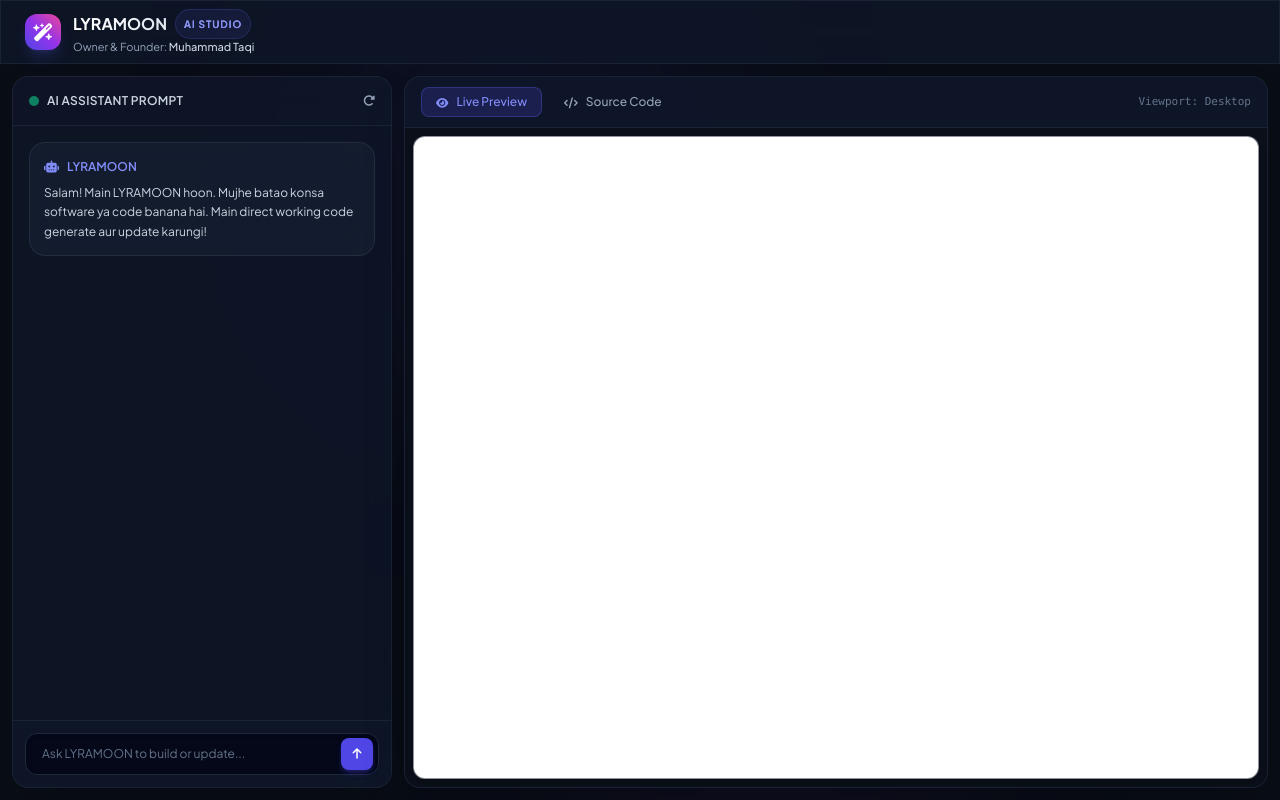
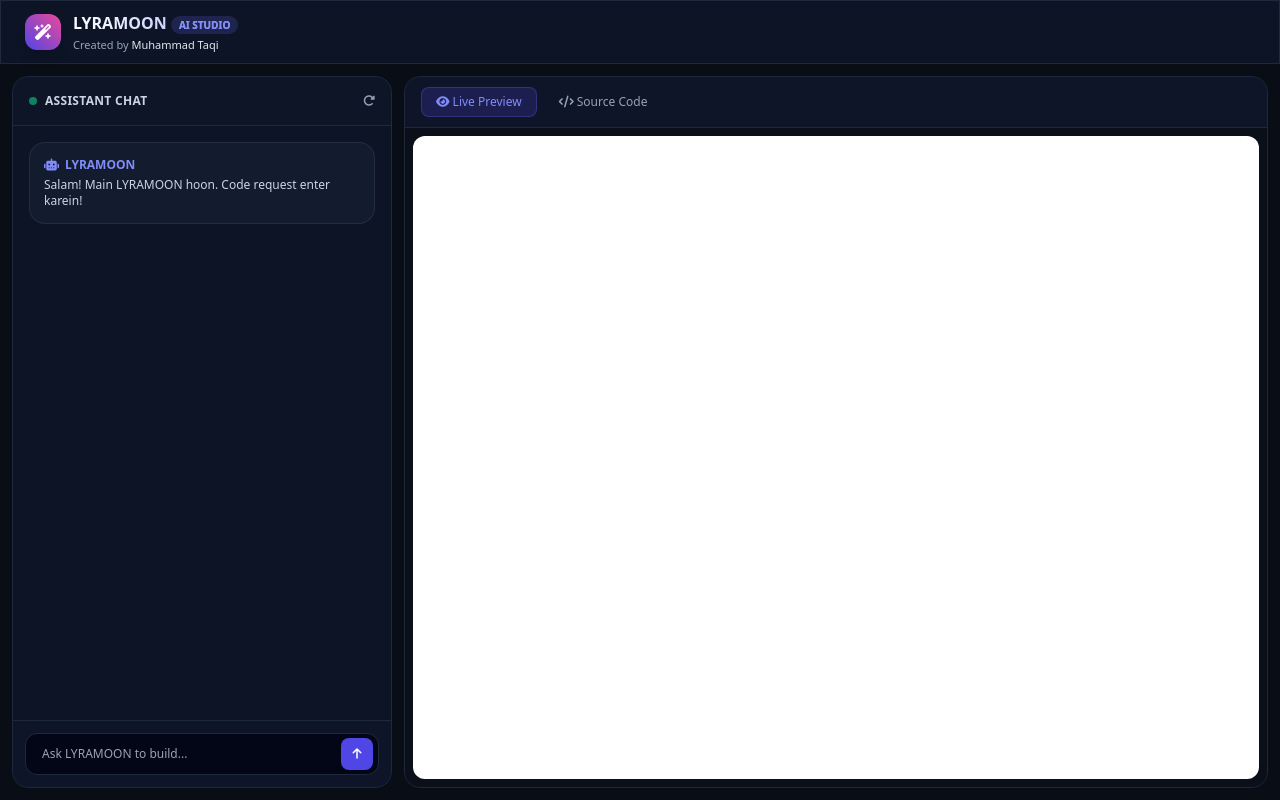
Before and after one commit to mustjabmalik51214-web/LYRA, a Flask app: page / in a window 1280 px wide. Run offline with Flask 3, Linux system fonts and the light colour scheme; some libraries are stand-ins or nearby versions.

Commit message:
Update index.html

```diff
--- a/templates/index.html
+++ b/templates/index.html
@@ -4,144 +4,89 @@
     <meta charset="UTF-8">
     <meta name="viewport" content="width=device-width, initial-scale=1.0">
     <title>LYRAMOON AI Studio</title>
-    <!-- Tailwind CSS CDN -->
     <script src="https://cdn.tailwindcss.com"></script>
-    <!-- FontAwesome Icons -->
     <link rel="stylesheet" href="https://cdnjs.cloudflare.com/ajax/libs/font-awesome/6.4.0/css/all.min.css">
-    <!-- Google Fonts -->
     <link href="https://fonts.googleapis.com/css2?family=Plus+Jakarta+Sans:wght@300;400;500;600;700&display=swap" rel="stylesheet">
 
-    <script>
-        tailwind.config = {
-            darkMode: 'class',
-            theme: {
-                extend: {
-                    fontFamily: { sans: ['Plus Jakarta Sans', 'sans-serif'] },
-                    colors: {
-                        brand: {
-                            50: '#f0f5ff',
-                            500: '#6366f1',
-                            600: '#4f46e5',
-                            700: '#4338ca',
-                            900: '#1e1b4b',
-                        }
-                    }
-                }
-            }
-        }
-    </script>
     <style>
-        /* Custom Scrollbar */
         ::-webkit-scrollbar { width: 6px; height: 6px; }
         ::-webkit-scrollbar-track { background: rgba(15, 23, 42, 0.6); }
         ::-webkit-scrollbar-thumb { background: rgba(99, 102, 241, 0.3); border-radius: 9999px; }
-        ::-webkit-scrollbar-thumb:hover { background: rgba(99, 102, 241, 0.6); }
-
-        /* Glassmorphism effects */
         .glass-panel {
-            background: rgba(15, 23, 42, 0.75);
+            background: rgba(15, 23, 42, 0.85);
             backdrop-filter: blur(16px);
-            -webkit-backdrop-filter: blur(16px);
             border: 1px solid rgba(255, 255, 255, 0.08);
-        }
-        .glow-effect {
-            box-shadow: 0 0 25px -5px rgba(99, 102, 241, 0.3);
         }
     </style>
 </head>
-<body class="bg-[#090d16] text-slate-100 h-screen flex flex-col font-sans overflow-hidden selection:bg-indigo-500 selection:text-white">
+<body class="bg-[#090d16] text-slate-100 h-screen flex flex-col font-sans overflow-hidden">
 
-    <!-- Ambient Background Glows -->
-    <div class="absolute top-0 left-1/4 w-96 h-96 bg-indigo-600/10 rounded-full blur-[120px] pointer-events-none"></div>
-    <div class="absolute bottom-0 right-1/4 w-96 h-96 bg-purple-600/10 rounded-full blur-[120px] pointer-events-none"></div>
-
-    <!-- Header Navigation -->
-    <header class="h-16 border-b border-slate-800/80 px-6 flex justify-between items-center z-10 glass-panel">
+    <!-- Header -->
+    <header class="h-16 border-b border-slate-800 px-6 flex justify-between items-center glass-panel">
         <div class="flex items-center gap-3">
-            <div class="w-9 h-9 rounded-xl bg-gradient-to-tr from-indigo-600 via-purple-600 to-pink-500 flex items-center justify-center text-white shadow-lg shadow-indigo-500/20">
-                <i class="fa-solid font-bold text-lg fa-wand-magic-sparkles"></i>
+            <div class="w-9 h-9 rounded-xl bg-gradient-to-tr from-indigo-600 to-pink-500 flex items-center justify-center text-white shadow-lg">
+                <i class="fa-solid fa-wand-magic-sparkles"></i>
             </div>
             <div>
-                <h1 class="text-base font-bold bg-gradient-to-r from-white via-slate-200 to-indigo-300 bg-clip-text text-transparent flex items-center gap-2">
-                    LYRAMOON <span class="text-[10px] px-2 py-0.5 rounded-full bg-indigo-500/10 text-indigo-400 border border-indigo-500/20 uppercase tracking-widest font-semibold">AI Studio</span>
+                <h1 class="text-base font-bold bg-gradient-to-r from-white to-indigo-300 bg-clip-text text-transparent">
+                    LYRAMOON <span class="text-[10px] px-2 py-0.5 rounded-full bg-indigo-500/20 text-indigo-400 font-semibold uppercase">AI Studio</span>
                 </h1>
-                <p class="text-[11px] text-slate-400">Owner & Founder: <span class="text-slate-300 font-medium">Muhammad Taqi</span></p>
+                <p class="text-[11px] text-slate-400">Created by <span class="text-slate-200">Muhammad Taqi</span></p>
             </div>
         </div>
 
-        <div class="flex items-center gap-3">
-            <button id="downloadBtn" onclick="downloadZip()" class="hidden bg-gradient-to-r from-emerald-500 to-teal-600 hover:from-emerald-400 hover:to-teal-500 text-white font-medium px-4 py-2 rounded-xl text-xs transition duration-200 shadow-lg shadow-emerald-500/20 flex items-center gap-2 active:scale-95">
-                <i class="fa-solid fa-file-zipper"></i> Download TAQI.zip
-            </button>
-        </div>
+        <button id="downloadBtn" onclick="downloadZip()" class="hidden bg-emerald-600 hover:bg-emerald-500 text-white font-medium px-4 py-2 rounded-xl text-xs transition flex items-center gap-2 shadow-lg shadow-emerald-600/20">
+            <i class="fa-solid fa-file-zipper"></i> Download TAQI.zip
+        </button>
     </header>
 
-    <!-- Main Workspace Layout -->
-    <div class="flex-1 flex overflow-hidden z-10 p-3 gap-3">
+    <!-- Main Workspace -->
+    <div class="flex-1 flex overflow-hidden p-3 gap-3">
 
-        <!-- Left Side: Chat Workspace -->
-        <div class="w-full md:w-1/3 lg:w-[380px] glass-panel rounded-2xl flex flex-col overflow-hidden border border-slate-800/80 shadow-2xl">
-
-            <!-- Chat Header -->
-            <div class="p-4 border-b border-slate-800/80 bg-slate-900/40 flex justify-between items-center">
-                <div class="flex items-center gap-2">
-                    <span class="w-2.5 h-2.5 rounded-full bg-emerald-500 animate-pulse"></span>
-                    <span class="text-xs font-semibold text-slate-300 tracking-wide uppercase">AI Assistant Prompt</span>
-                </div>
-                <button onclick="clearChat()" title="Reset Session" class="text-slate-400 hover:text-white text-xs transition">
-                    <i class="fa-solid fa-rotate-right"></i>
-                </button>
+        <!-- Chat Panel -->
+        <div class="w-full md:w-1/3 lg:w-[380px] glass-panel rounded-2xl flex flex-col overflow-hidden border border-slate-800">
+            <div class="p-4 border-b border-slate-800 bg-slate-900/40 flex justify-between items-center">
+                <span class="text-xs font-semibold text-slate-300 uppercase tracking-wide flex items-center gap-2">
+                    <span class="w-2 h-2 rounded-full bg-emerald-500 animate-pulse"></span> Assistant Chat
+                </span>
+                <button onclick="clearChat()" class="text-slate-400 hover:text-white text-xs"><i class="fa-solid fa-rotate-right"></i></button>
             </div>
 
-            <!-- Messages Box -->
             <div id="chatBox" class="flex-1 p-4 overflow-y-auto space-y-4">
-                <div class="bg-slate-800/40 border border-slate-700/50 p-3.5 rounded-2xl text-xs leading-relaxed text-slate-300 backdrop-blur-md">
-                    <div class="flex items-center gap-2 mb-1.5 text-indigo-400 font-semibold">
-                        <i class="fa-solid fa-robot"></i> LYRAMOON
-                    </div>
-                    Salam! Main LYRAMOON hoon. Mujhe batao konsa software ya code banana hai. Main direct working code generate aur update karungi!
+                <div class="bg-slate-800/40 border border-slate-700/50 p-3.5 rounded-2xl text-xs text-slate-300">
+                    <div class="flex items-center gap-1.5 text-indigo-400 font-semibold mb-1"><i class="fa-solid fa-robot"></i> LYRAMOON</div>
+                    Salam! Main LYRAMOON hoon. Code request enter karein!
                 </div>
             </div>
 
-            <!-- Input Box -->
-            <div class="p-3 border-t border-slate-800/80 bg-slate-900/60">
-                <form id="promptForm" onsubmit="handleSend(event)" class="relative flex items-center">
-                    <input type="text" id="userInput" placeholder="Ask LYRAMOON to build or update..." class="w-full bg-slate-950/80 text-slate-100 placeholder-slate-500 pl-4 pr-12 py-3 rounded-xl text-xs border border-slate-800 focus:outline-none focus:border-indigo-500/50 focus:ring-2 focus:ring-indigo-500/20 transition shadow-inner">
-                    <button type="submit" id="sendBtn" class="absolute right-1.5 bg-indigo-600 hover:bg-indigo-500 text-white w-8 h-8 rounded-lg flex items-center justify-center transition shadow-md shadow-indigo-600/30 active:scale-95">
+            <div class="p-3 border-t border-slate-800 bg-slate-900/60">
+                <form onsubmit="handleSend(event)" class="relative flex items-center">
+                    <input type="text" id="userInput" placeholder="Ask LYRAMOON to build..." class="w-full bg-slate-950 text-slate-100 pl-4 pr-12 py-3 rounded-xl text-xs border border-slate-800 focus:outline-none focus:border-indigo-500">
+                    <button type="submit" id="sendBtn" class="absolute right-1.5 bg-indigo-600 hover:bg-indigo-500 text-white w-8 h-8 rounded-lg flex items-center justify-center">
                         <i class="fa-solid fa-arrow-up text-xs"></i>
                     </button>
                 </form>
             </div>
         </div>
 
-        <!-- Right Side: Live Studio Preview & Code Editor -->
-        <div class="flex-1 glass-panel rounded-2xl flex flex-col overflow-hidden border border-slate-800/80 shadow-2xl">
-
-            <!-- Workspace Tabs Bar -->
-            <div class="bg-slate-900/60 border-b border-slate-800/80 px-4 py-2.5 flex justify-between items-center">
+        <!-- Preview & Editor -->
+        <div class="flex-1 glass-panel rounded-2xl flex flex-col overflow-hidden border border-slate-800">
+            <div class="bg-slate-900/60 border-b border-slate-800 px-4 py-2.5 flex justify-between items-center">
                 <div class="flex gap-2">
-                    <button id="tabPreview" onclick="switchTab('preview')" class="bg-indigo-600/20 text-indigo-400 border border-indigo-500/30 px-3.5 py-1.5 rounded-lg text-xs font-medium flex items-center gap-2 transition">
-                        <i class="fa-solid fa-eye text-[11px]"></i> Live Preview
+                    <button id="tabPreview" onclick="switchTab('preview')" class="bg-indigo-600/20 text-indigo-400 border border-indigo-500/30 px-3.5 py-1.5 rounded-lg text-xs font-medium">
+                        <i class="fa-solid fa-eye"></i> Live Preview
                     </button>
-                    <button id="tabCode" onclick="switchTab('code')" class="text-slate-400 hover:text-white px-3.5 py-1.5 rounded-lg text-xs font-medium flex items-center gap-2 transition">
-                        <i class="fa-solid fa-code text-[11px]"></i> Source Code
+                    <button id="tabCode" onclick="switchTab('code')" class="text-slate-400 hover:text-white px-3.5 py-1.5 rounded-lg text-xs font-medium">
+                        <i class="fa-solid fa-code"></i> Source Code
                     </button>
-                </div>
-
-                <div class="flex items-center gap-2">
-                    <span class="text-[11px] text-slate-500 font-mono">Viewport: Desktop</span>
                 </div>
             </div>
 
-            <!-- Workspace Output Area -->
             <div class="flex-1 relative bg-[#0b0f19]">
-                <!-- Preview Canvas -->
                 <div id="previewContainer" class="w-full h-full p-2">
-                    <iframe id="previewIframe" class="w-full h-full rounded-xl bg-white border border-slate-800/50 shadow-lg"></iframe>
+                    <iframe id="previewIframe" class="w-full h-full rounded-xl bg-white"></iframe>
                 </div>
-
-                <!-- Code View -->
-                <textarea id="codeView" readonly class="w-full h-full bg-[#0d1117] text-indigo-300 font-mono text-xs p-5 outline-none resize-none hidden border-0 selection:bg-indigo-900"></textarea>
+                <textarea id="codeView" readonly class="w-full h-full bg-[#0d1117] text-indigo-300 font-mono text-xs p-4 outline-none resize-none hidden"></textarea>
             </div>
         </div>
 
@@ -172,25 +117,18 @@
 
                 const data = await response.json();
 
-                if (data.code) {
+                if (data.success && data.code) {
                     currentCode = data.code;
-                    appendMessage("LYRAMOON", data.explanation || "App update ho gayi hai! Screen par check karein.");
+                    appendMessage("LYRAMOON", data.explanation || "Code updated successfully!");
 
-                    // Render Live Interactive Preview
-                    const iframe = document.getElementById("previewIframe");
-                    iframe.srcdoc = currentCode;
-
-                    // Update Raw Code Viewer
+                    document.getElementById("previewIframe").srcdoc = currentCode;
                     document.getElementById("codeView").value = currentCode;
-
-                    // Display Zip Export Button
                     document.getElementById("downloadBtn").classList.remove("hidden");
                 } else {
-                    appendMessage("LYRAMOON", data.response || "Koi masla aya hai, dobara try karein.");
+                    appendMessage("LYRAMOON", data.response || "Error generating code.");
                 }
-
             } catch (err) {
-                appendMessage("LYRAMOON", "Backend server connection error.");
+                appendMessage("LYRAMOON", "Server error. Check terminal logs.");
             } finally {
                 btn.disabled = false;
                 btn.innerHTML = `<i class="fa-solid fa-arrow-up text-xs"></i>`;
@@ -201,18 +139,8 @@
             const chatBox = document.getElementById("chatBox");
             const div = document.createElement("div");
             const isUser = sender === "User";
-
-            div.className = isUser
-                ? "bg-indigo-600/20 border border-indigo-500/30 ml-auto max-w-[85%] p-3 rounded-2xl text-xs text-indigo-100 shadow-md backdrop-blur-md"
-                : "bg-slate-800/40 border border-slate-700/50 mr-auto max-w-[85%] p-3 rounded-2xl text-xs text-slate-300 shadow-md backdrop-blur-md";
-
-            div.innerHTML = `
-                <div class="flex items-center gap-1.5 font-semibold ${isUser ? 'text-indigo-300' : 'text-purple-400'} mb-1">
-                    <i class="fa-solid ${isUser ? 'fa-user' : 'fa-robot'} text-[10px]"></i> ${sender}
-                </div>
-                <div class="leading-relaxed">${text}</div>
-            `;
-
+            div.className = isUser ? "bg-indigo-600/20 border border-indigo-500/30 ml-auto max-w-[85%] p-3 rounded-2xl text-xs text-indigo-100" : "bg-slate-800/40 border border-slate-700/50 mr-auto max-w-[85%] p-3 rounded-2xl text-xs text-slate-300";
+            div.innerHTML = `<div class="font-semibold mb-1 text-indigo-400">${sender}</div><div>${text}</div>`;
             chatBox.appendChild(div);
             chatBox.scrollTop = chatBox.scrollHeight;
         }
@@ -220,32 +148,18 @@
         function switchTab(tab) {
             const preview = document.getElementById("previewContainer");
             const code = document.getElementById("codeView");
-            const tabP = document.getElementById("tabPreview");
-            const tabC = document.getElementById("tabCode");
-
             if (tab === 'preview') {
                 preview.classList.remove("hidden");
                 code.classList.add("hidden");
-                tabP.className = "bg-indigo-600/20 text-indigo-400 border border-indigo-500/30 px-3.5 py-1.5 rounded-lg text-xs font-medium flex items-center gap-2 transition";
-                tabC.className = "text-slate-400 hover:text-white px-3.5 py-1.5 rounded-lg text-xs font-medium flex items-center gap-2 transition";
             } else {
                 preview.classList.add("hidden");
                 code.classList.remove("hidden");
-                tabC.className = "bg-indigo-600/20 text-indigo-400 border border-indigo-500/30 px-3.5 py-1.5 rounded-lg text-xs font-medium flex items-center gap-2 transition";
-                tabP.className = "text-slate-400 hover:text-white px-3.5 py-1.5 rounded-lg text-xs font-medium flex items-center gap-2 transition";
             }
         }
 
         function clearChat() {
-            document.getElementById("chatBox").innerHTML = `
-                <div class="bg-slate-800/40 border border-slate-700/50 p-3.5 rounded-2xl text-xs leading-relaxed text-slate-300 backdrop-blur-md">
-                    <div class="flex items-center gap-2 mb-1.5 text-indigo-400 font-semibold">
-                        <i class="fa-solid fa-robot"></i> LYRAMOON
-                    </div>
-                    Session reset ho gaya hai! Naya project prompt dein.
-                </div>
-            `;
             currentCode = "";
+            document.getElementById("chatBox").innerHTML = "";
             document.getElementById("previewIframe").srcdoc = "";
             document.getElementById("codeView").value = "";
             document.getElementById("downloadBtn").classList.add("hidden");
@@ -253,21 +167,17 @@
 
         async function downloadZip() {
             if (!currentCode) return;
-
             const response = await fetch("/download", {
                 method: "POST",
                 headers: { "Content-Type": "application/json" },
                 body: JSON.stringify({ code: currentCode })
             });
-
             const blob = await response.blob();
             const url = window.URL.createObjectURL(blob);
             const a = document.createElement("a");
             a.href = url;
             a.download = "TAQI.zip";
-            document.body.appendChild(a);
             a.click();
-            a.remove();
         }
     </script>
 </body>
```
